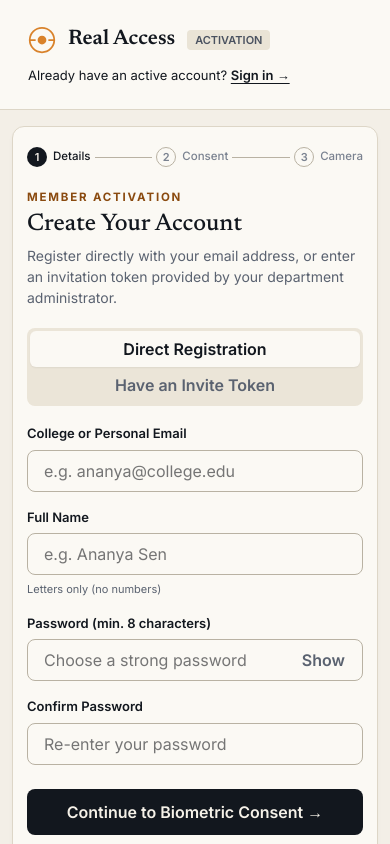
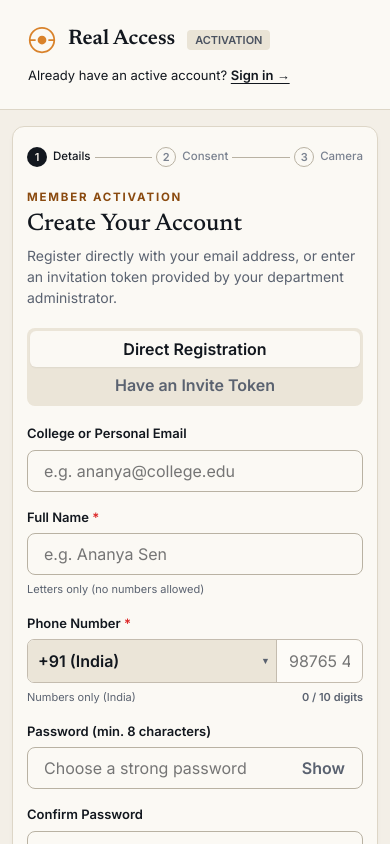
Before and after one commit to ShreyansDey/Sankalp_SSO_with_liveness, a React (Vite) app in the folder frontend/: page /signup in a window 390 px wide. Shown: the top 844 px of the page. Built offline with nearby package versions, Linux system fonts and the light colour scheme.

Commit message:
feat(signup): add country dial code dropdown and phone number field with strict length and numeric validation

```diff
--- a/frontend/src/pages/Signup.jsx
+++ b/frontend/src/pages/Signup.jsx
@@ -21,6 +21,33 @@ import { apiRequest } from "../api";
  * ==============================================================================
  */
 
+const COUNTRIES = [
+  { code: "IN", name: "India", dialCode: "+91", digits: 10, placeholder: "98765 43210" },
+  { code: "US", name: "United States", dialCode: "+1", digits: 10, placeholder: "202 555 0123" },
+  { code: "GB", name: "United Kingdom", dialCode: "+44", digits: 10, placeholder: "7911 123456" },
+  { code: "CA", name: "Canada", dialCode: "+1", digits: 10, placeholder: "416 555 0199" },
+  { code: "AU", name: "Australia", dialCode: "+61", digits: 9, placeholder: "412 345 678" },
+  { code: "DE", name: "Germany", dialCode: "+49", digits: 10, placeholder: "151 2345678" },
+  { code: "FR", name: "France", dialCode: "+33", digits: 9, placeholder: "612 345 678" },
+  { code: "AE", name: "United Arab Emirates", dialCode: "+971", digits: 9, placeholder: "50 123 4567" },
+  { code: "SG", name: "Singapore", dialCode: "+65", digits: 8, placeholder: "8123 4567" },
+  { code: "JP", name: "Japan", dialCode: "+81", digits: 10, placeholder: "90 1234 5678" },
+  { code: "BD", name: "Bangladesh", dialCode: "+880", digits: 10, placeholder: "1712 345678" },
+  { code: "NP", name: "Nepal", dialCode: "+977", digits: 10, placeholder: "984 1234567" },
+  { code: "LK", name: "Sri Lanka", dialCode: "+94", digits: 9, placeholder: "71 234 5678" },
+  { code: "PK", name: "Pakistan", dialCode: "+92", digits: 10, placeholder: "301 2345678" },
+  { code: "SA", name: "Saudi Arabia", dialCode: "+966", digits: 9, placeholder: "50 123 4567" },
+  { code: "MY", name: "Malaysia", dialCode: "+60", digits: 10, placeholder: "12 345 6789" },
+  { code: "NZ", name: "New Zealand", dialCode: "+64", digits: 9, placeholder: "21 123 4567" },
+  { code: "ZA", name: "South Africa", dialCode: "+27", digits: 9, placeholder: "82 123 4567" },
+  { code: "BR", name: "Brazil", dialCode: "+55", digits: 11, placeholder: "11 91234 5678" },
+  { code: "NG", name: "Nigeria", dialCode: "+234", digits: 10, placeholder: "802 123 4567" },
+  { code: "ID", name: "Indonesia", dialCode: "+62", digits: 10, placeholder: "812 3456 7890" },
+  { code: "RU", name: "Russia", dialCode: "+7", digits: 10, placeholder: "912 345 6789" },
+  { code: "IT", name: "Italy", dialCode: "+39", digits: 10, placeholder: "312 345 6789" },
+  { code: "ES", name: "Spain", dialCode: "+34", digits: 9, placeholder: "612 345 678" }
+];
+
 export default function Signup() {
   const [searchParams] = useSearchParams();
   const navigate = useNavigate();
@@ -37,9 +64,30 @@ export default function Signup() {
   const [email, setEmail] = useState("");
   const [inviteToken, setInviteToken] = useState(tokenParam);
   const [name, setName] = useState("");
+  const [selectedCountryCode, setSelectedCountryCode] = useState("IN");
+  const [phoneNumber, setPhoneNumber] = useState("");
   const [password, setPassword] = useState("");
   const [confirmPassword, setConfirmPassword] = useState("");
   const [showPassword, setShowPassword] = useState(false);
+
+  const selectedCountry = COUNTRIES.find((c) => c.code === selectedCountryCode) || COUNTRIES[0];
+
+  const handleCountryChange = (e) => {
+    const newCode = e.target.value;
+    setSelectedCountryCode(newCode);
+    const country = COUNTRIES.find((c) => c.code === newCode) || COUNTRIES[0];
+    if (phoneNumber.length > country.digits) {
+      setPhoneNumber(phoneNumber.slice(0, country.digits));
+    }
+  };
+
+  const handlePhoneChange = (e) => {
+    // Strictly numeric digits: strip out text and letters
+    const digitsOnly = e.target.value.replace(/\D/g, "");
+    if (digitsOnly.length <= selectedCountry.digits) {
+      setPhoneNumber(digitsOnly);
+    }
+  };
 
   // Consent State
   const [consentChecked, setConsentChecked] = useState(false);
@@ -74,6 +122,18 @@ export default function Signup() {
       setError("Full Name cannot contain numbers. Please enter letters only.");
       return;
     }
+    if (!phoneNumber.trim()) {
+      setError(`Phone Number is compulsory. Please enter your ${selectedCountry.digits}-digit phone number.`);
+      return;
+    }
+    if (!/^\d+$/.test(phoneNumber)) {
+      setError("Phone Number can only contain numeric digits.");
+      return;
+    }
+    if (phoneNumber.length !== selectedCountry.digits) {
+      setError(`Phone number for ${selectedCountry.name} must be exactly ${selectedCountry.digits} digits (you entered ${phoneNumber.length} digits).`);
+      return;
+    }
     if (password.length < 8) {
       setError("Password must be at least 8 characters long.");
       return;
@@ -100,6 +160,7 @@ export default function Signup() {
     try {
       const payload = {
         name: name.trim(),
+        phone: `${selectedCountry.dialCode} ${phoneNumber.trim()}`,
         password: password,
         consent_given: true
       };
@@ -386,7 +447,9 @@ export default function Signup() {
 
                 {/* Full Name */}
                 <div style={{ display: "flex", flexDirection: "column", gap: "6px" }}>
-                  <label htmlFor="name" style={{ fontSize: "13px", fontWeight: "600" }}>Full Name</label>
+                  <label htmlFor="name" style={{ fontSize: "13px", fontWeight: "600" }}>
+                    Full Name <span style={{ color: "#DC2626" }}>*</span>
+                  </label>
                   <input
                     id="name"
                     type="text"
@@ -397,7 +460,104 @@ export default function Signup() {
                     className="input-editorial"
                     style={{ height: "42px", fontSize: "14px" }}
                   />
-                  <div style={{ fontSize: "11px", color: "#5A6270" }}>Letters only (no numbers)</div>
+                  <div style={{ fontSize: "11px", color: "#5A6270" }}>Letters only (no numbers allowed)</div>
+                </div>
+
+                {/* Phone Number with Country Code Dropdown */}
+                <div style={{ display: "flex", flexDirection: "column", gap: "6px" }}>
+                  <label htmlFor="signup-phone" style={{ fontSize: "13px", fontWeight: "600" }}>
+                    Phone Number <span style={{ color: "#DC2626" }}>*</span>
+                  </label>
+                  <div style={{
+                    display: "flex",
+                    alignItems: "stretch",
+                    width: "100%",
+                    borderRadius: "7px",
+                    border: "1px solid #C4BCAF",
+                    background: "#FDFBF7",
+                    overflow: "hidden",
+                    boxSizing: "border-box"
+                  }}>
+                    {/* Country Selector Dropdown with Down Arrow */}
+                    <div style={{
+                      position: "relative",
+                      display: "flex",
+                      alignItems: "center",
+                      background: "#EBE5D8",
+                      borderRight: "1px solid #C4BCAF",
+                      flexShrink: 0
+                    }}>
+                      <select
+                        value={selectedCountryCode}
+                        onChange={handleCountryChange}
+                        aria-label="Select country dial code"
+                        style={{
+                          appearance: "none",
+                          WebkitAppearance: "none",
+                          MozAppearance: "none",
+                          border: "none",
+                          background: "transparent",
+                          padding: "0 22px 0 10px",
+                          height: "42px",
+                          fontSize: "12.5px",
+                          fontWeight: 600,
+                          color: "#12171E",
+                          cursor: "pointer",
+                          outline: "none"
+                        }}
+                      >
+                        {COUNTRIES.map((c) => (
+                          <option key={c.code} value={c.code}>
+                            {c.dialCode} ({c.name})
+                          </option>
+                        ))}
+                      </select>
+                      {/* Visual down arrow indicator */}
+                      <span style={{
+                        position: "absolute",
+                        right: "6px",
+                        pointerEvents: "none",
+                        fontSize: "9px",
+                        color: "#5A6270"
+                      }}>
+                        &#9660;
+                      </span>
+                    </div>
+
+                    {/* Digits-only telephone input with exact country length */}
+                    <input
+                      id="signup-phone"
+                      type="tel"
+                      inputMode="numeric"
+                      pattern="[0-9]*"
+                      required
+                      placeholder={selectedCountry.placeholder}
+                      value={phoneNumber}
+                      onChange={handlePhoneChange}
+                      maxLength={selectedCountry.digits}
+                      style={{
+                        flex: 1,
+                        minWidth: 0,
+                        height: "42px",
+                        border: "none",
+                        outline: "none",
+                        background: "transparent",
+                        padding: "0 12px",
+                        fontSize: "14px",
+                        color: "#12171E"
+                      }}
+                    />
+                  </div>
+                  {/* Character/digit counter & helper */}
+                  <div style={{
+                    display: "flex",
+                    justifyContent: "space-between",
+                    fontSize: "11px",
+                    color: phoneNumber.length === selectedCountry.digits ? "#15803D" : "#5A6270"
+                  }}>
+                    <span>Numbers only ({selectedCountry.name})</span>
+                    <span style={{ fontWeight: 600 }}>{phoneNumber.length} / {selectedCountry.digits} digits</span>
+                  </div>
                 </div>
 
                 {/* Password */}
@@ -486,6 +646,11 @@ export default function Signup() {
                 <div className="summary-box-left">
                   <span style={{ color: "#5A6270" }}>Applicant: </span>
                   <strong style={{ color: "#12171E" }}>{name}</strong>
+                  {phoneNumber && (
+                    <span style={{ color: "#5A6270", fontSize: "12px", marginLeft: "6px" }}>
+                      &bull; {selectedCountry.dialCode} {phoneNumber}
+                    </span>
+                  )}
                 </div>
                 <div className="summary-box-right">
                   {mode === "direct" ? (
```
Also changed, not shown: 1 other file (tests, documents, lock files or other folders).
